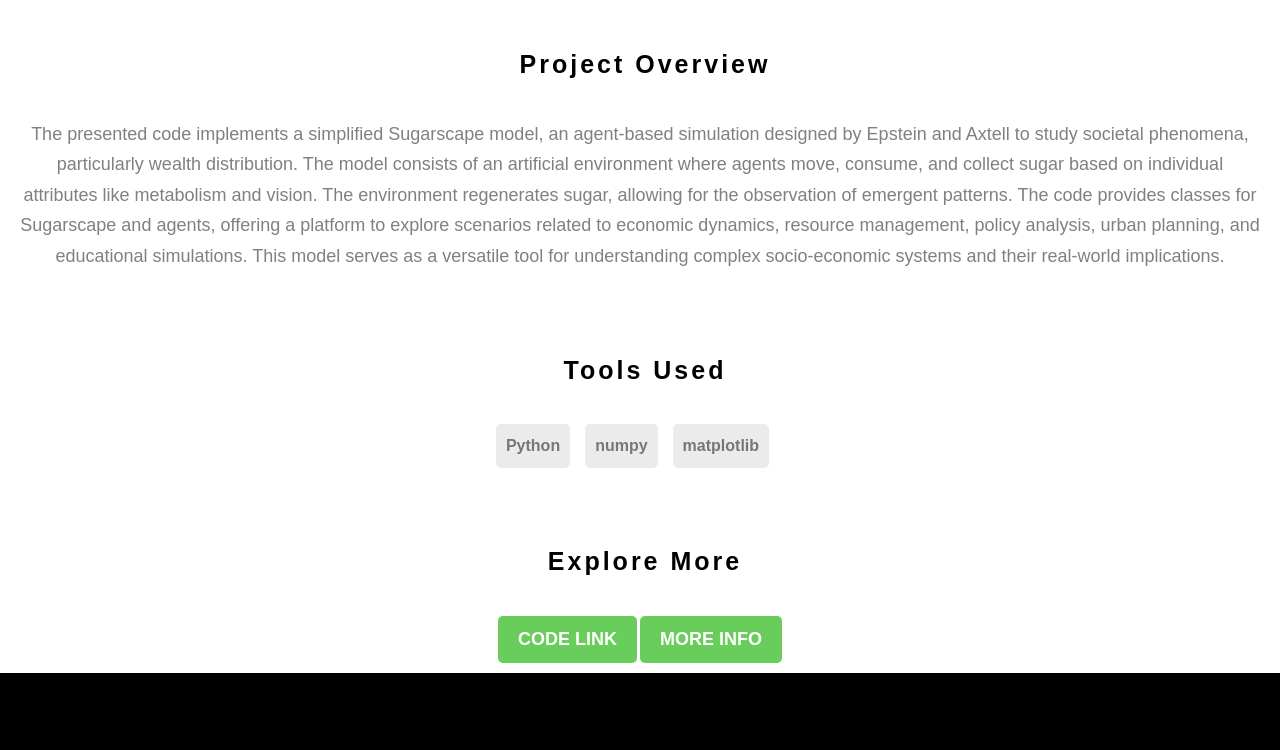
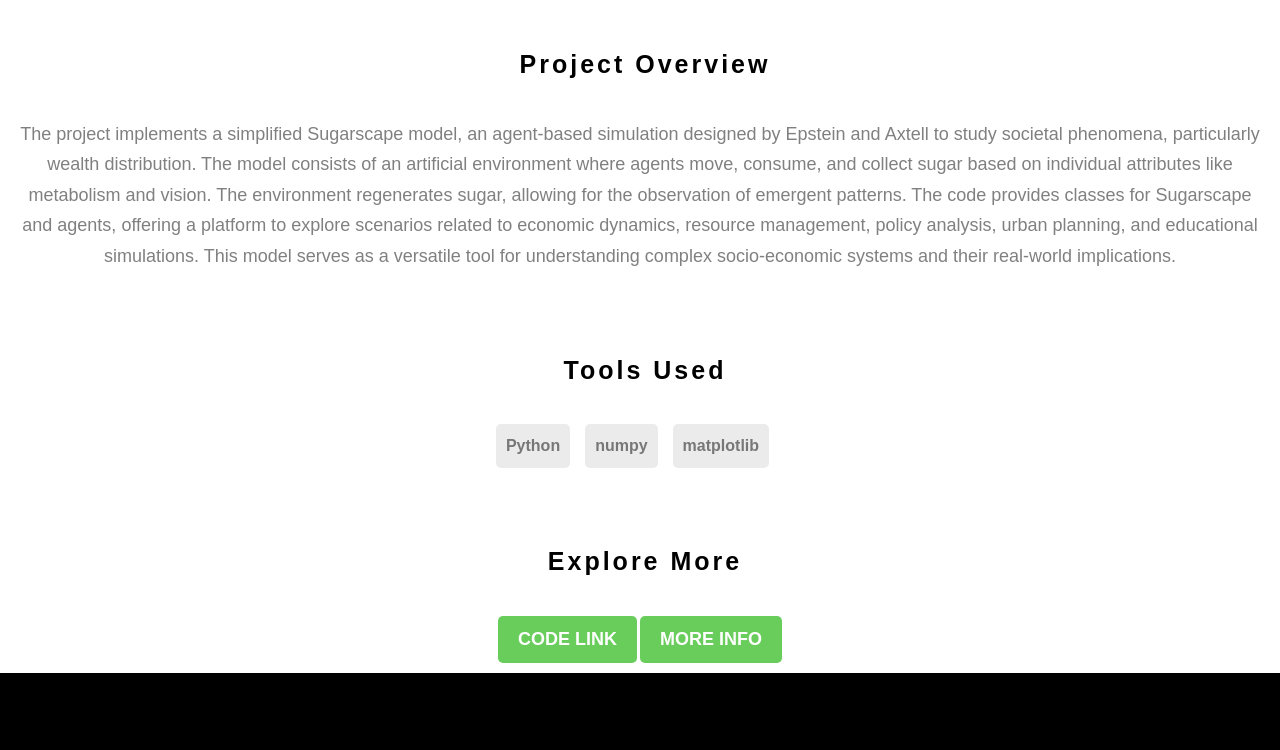
Before and after one commit to avipreet21/Avipreet21.github.io, a plain HTML site: page project-Sugarscape.html in a window 1280 px wide. Shown: the part 1260-2010 px from the top of the page. Drawn offline with Linux system fonts and the light colour scheme.

Commit message:
Update project-Sugarscape.html

```diff
--- a/project-Sugarscape.html
+++ b/project-Sugarscape.html
@@ -58,7 +58,7 @@
                 <div class = "project_desc">
                     <div class="project_overview">
                         <span class="project_overview-heading">Project Overview</span>
-                        <span class="project_overview_content">The presented code implements a simplified Sugarscape model, an agent-based simulation designed by Epstein and Axtell to study societal phenomena, particularly wealth distribution. The model consists of an artificial environment where agents move, consume, and collect sugar based on individual attributes like metabolism and vision. The environment regenerates sugar, allowing for the observation of emergent patterns. The code provides classes for Sugarscape and agents, offering a platform to explore scenarios related to economic dynamics, resource management, policy analysis, urban planning, and educational simulations. This model serves as a versatile tool for understanding complex socio-economic systems and their real-world implications.
+                        <span class="project_overview_content">The project implements a simplified Sugarscape model, an agent-based simulation designed by Epstein and Axtell to study societal phenomena, particularly wealth distribution. The model consists of an artificial environment where agents move, consume, and collect sugar based on individual attributes like metabolism and vision. The environment regenerates sugar, allowing for the observation of emergent patterns. The code provides classes for Sugarscape and agents, offering a platform to explore scenarios related to economic dynamics, resource management, policy analysis, urban planning, and educational simulations. This model serves as a versatile tool for understanding complex socio-economic systems and their real-world implications.
                         </span>
                     </div>
                 </div>
```
